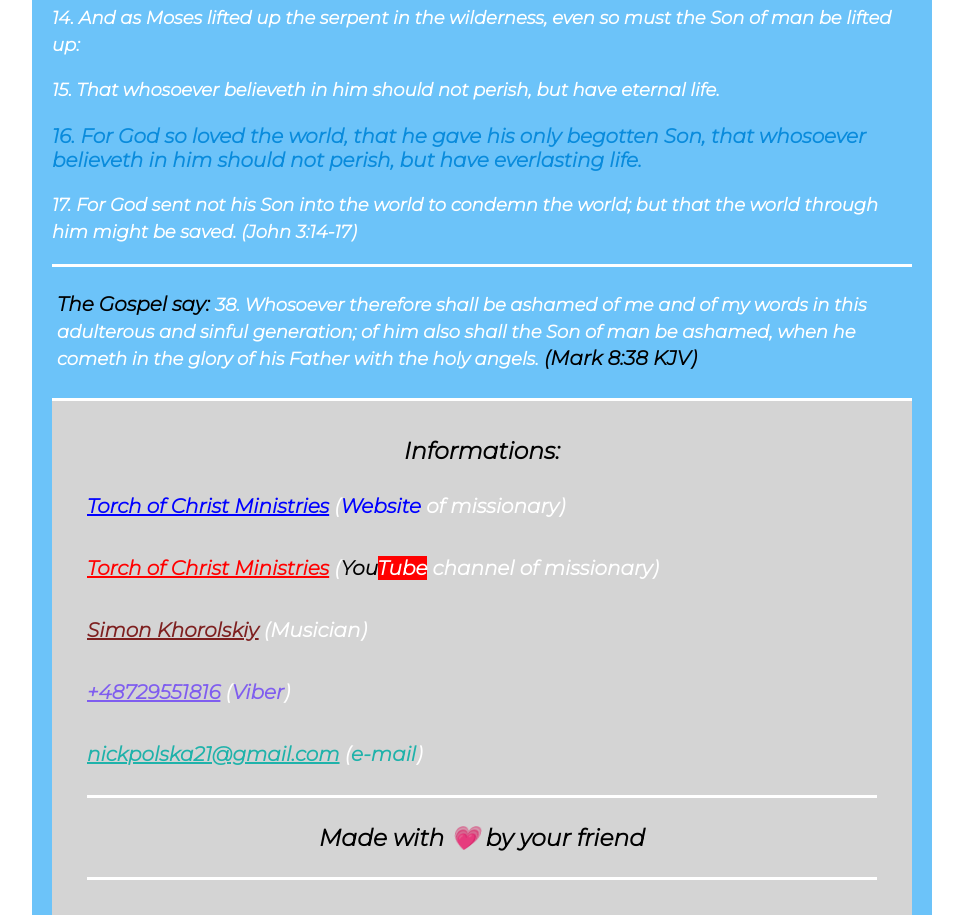
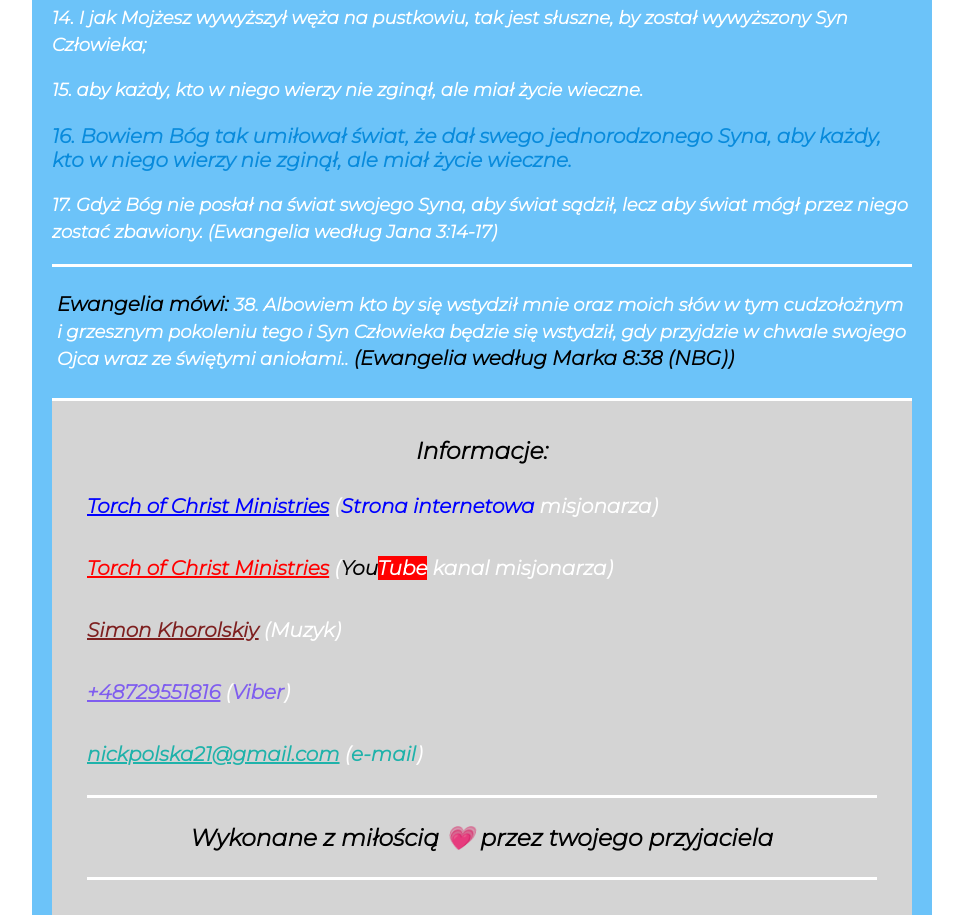
Before and after one commit to MrPenguin-dev/Simple-About-Gospel-of-Jesus--PL, a plain HTML site: page index.html in a window 1280 px wide. Shown: the part 2640-3563 px from the top of the page, without its empty margins (158-1121 px from the left). Drawn offline with Linux system fonts and the light colour scheme.

Commit message:
Translated (on PL version of project)

```diff
--- a/index.html
+++ b/index.html
@@ -89,39 +89,39 @@
       <div class="underline--white"></div>
       <section>
       <p class="section__paragraph--white">
-        14. And as Moses lifted up the serpent in the wilderness, even so must the Son of man be lifted up:
+        14. I jak Mojżesz wywyższył węża na pustkowiu, tak jest słuszne, by został wywyższony Syn Człowieka;
       </p>
       <p class="section__paragraph--white">
-        15. That whosoever believeth in him should not perish, but have eternal life.
+        15. aby każdy, kto w niego wierzy nie zginął, ale miał życie wieczne.
       </p>
       <p class="section__paragraph--lightskyblue">
-        16. For God so loved the world, that he gave his only begotten Son, that whosoever believeth in him should not perish, but have everlasting life.
+        16. Bowiem Bóg tak umiłował świat, że dał swego jednorodzonego Syna, aby każdy, kto w niego wierzy nie zginął, ale miał życie wieczne.
       </p>
       <p class="section__paragraph--white">
-        17. For God sent not his Son into the world to condemn the world; but that the world through him might be saved.
-        <strong>(John 3:14-17)</strong></p>
+        17. Gdyż Bóg nie posłał na świat swojego Syna, aby świat sądził, lecz aby świat mógł przez niego zostać zbawiony.
+        <strong>(Ewangelia według Jana 3:14-17)</strong></p>
      </section>
       <div class="underline--white"></div>
       <section class="section">
         <p>
-          <strong>The Gospel say: </strong> <strong class="section__paragraph--white">38. Whosoever therefore shall be ashamed of me and of my words in this adulterous and sinful generation; of him also shall the Son of man be ashamed, when he cometh in the glory of his Father with the holy angels.</strong> <strong>(Mark 8:38 KJV)</strong>
+          <strong>Ewangelia mówi: </strong> <strong class="section__paragraph--white">38. Albowiem kto by się wstydził mnie oraz moich słów w tym cudzołożnym i grzesznym pokoleniu tego i Syn Człowieka będzie się wstydził, gdy przyjdzie w chwale swojego Ojca wraz ze świętymi aniołami..</strong> <strong>(Ewangelia według Marka 8:38 (NBG))</strong>
         </p>
       </section>
       <footer class="footer">
-        <h3 class="footer__header">Informations: </h3>
+        <h3 class="footer__header">Informacje: </h3>
         <p>
           <a href="https://torchofchrist.com/" class="footer__link website__color--blue">Torch of Christ Ministries</a>
-          (<span class="website__color--blue">Website</span> of missionary)
+          (<span class="website__color--blue">Strona internetowa</span> misjonarza)
         </p>
         <p>
           <a href="https://www.youtube.com/watch?v=2xkF8WX5Dss" class="footer__link youtube__color">Torch
             of
             Christ Ministries</a> (<span class="youtube__color--black">You</span><span
-            class="youtube__color--red">Tube</span> channel of missionary)
+            class="youtube__color--red">Tube</span> kanal misjonarza)
         </p>
         <p>
           <a class="footer__link youtube__color--brown"
-            href="https://www.youtube.com/channel/UCoHW8oCZbWtNzFKJO3rG2-w">Simon Khorolskiy</a> (Musician)
+            href="https://www.youtube.com/channel/UCoHW8oCZbWtNzFKJO3rG2-w">Simon Khorolskiy</a> (Muzyk)
         </p>
         <p>
           <a class="footer__link viber__color" href="https://www.viber.com/en/">+48729551816</a> (<span
@@ -131,7 +131,7 @@
           <a class="footer__link email__color--lightseagreen" href="https://mail.google.com/">nickpolska21@gmail.com</a>
           (<span class="email__color--lightseagreen">e-mail</span>)
         </p>
-        <h3 class="footer__header footer__header--author">Made with 💗 by your friend</h3>
+        <h3 class="footer__header footer__header--author">Wykonane z miłością 💗 przez twojego przyjaciela</h3>
       </footer>
   </main>
 </body>
```
